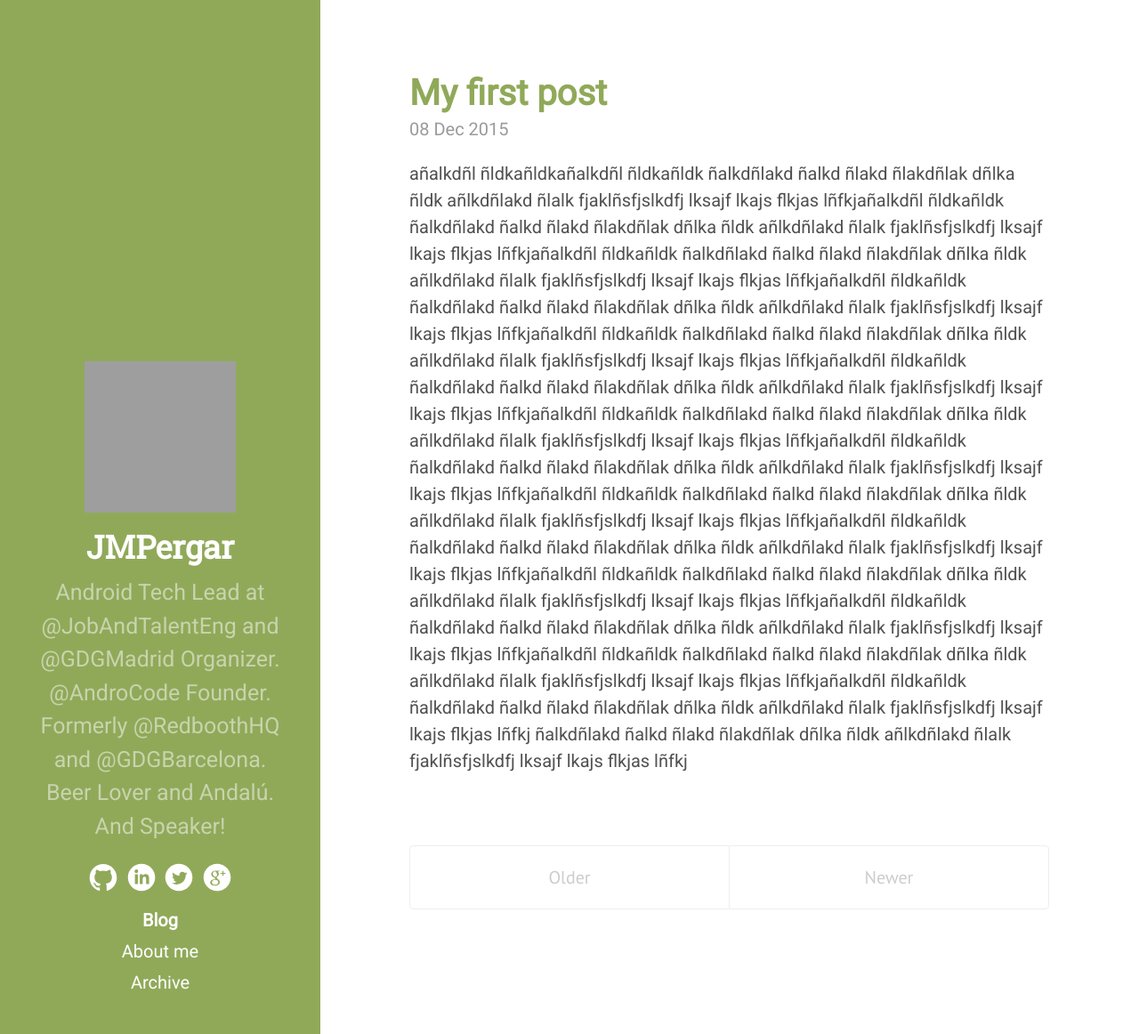
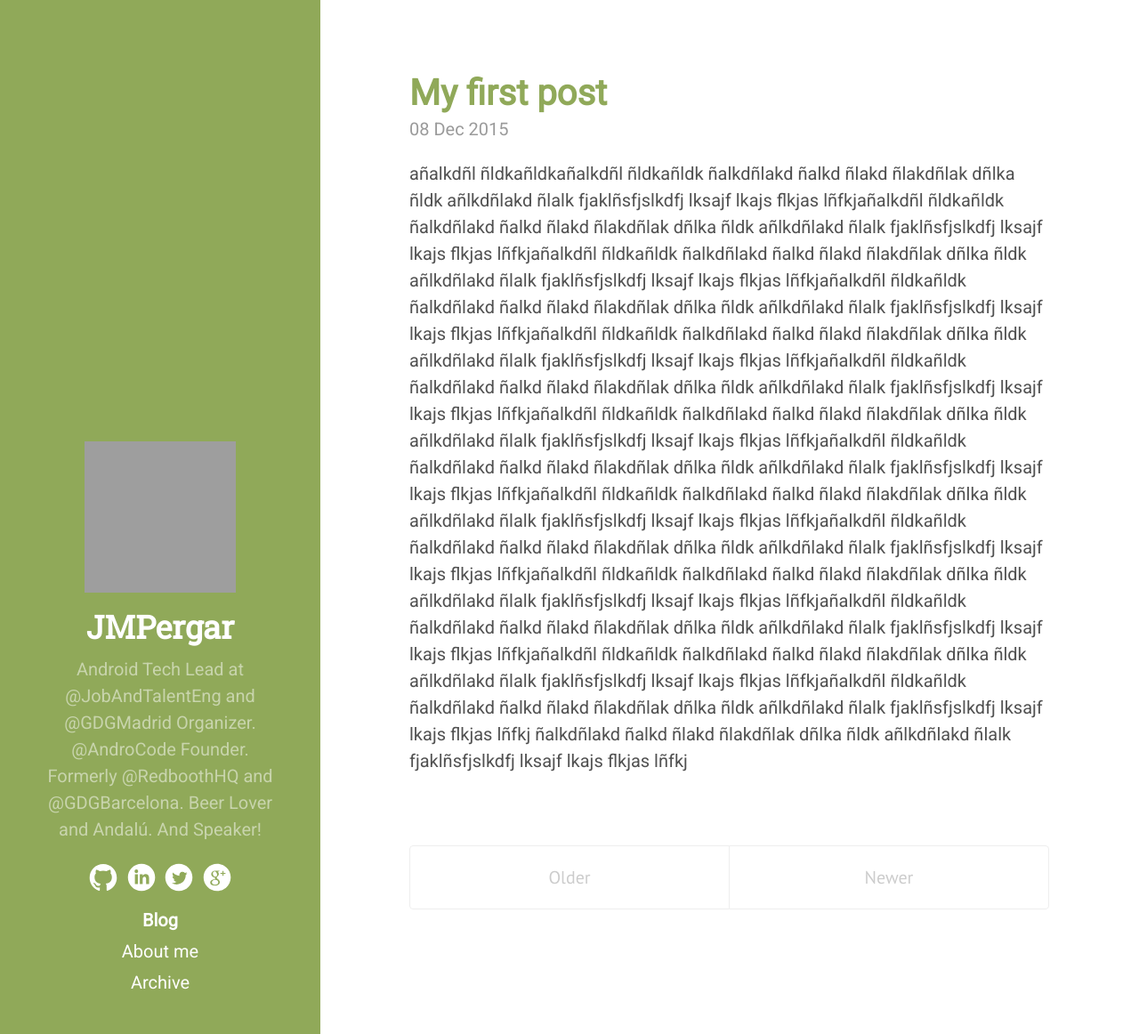
Before and after one commit to JMPergar/jmpergar.github.io, a Jekyll site: the page built from index.html, in a window 1280 px wide and 1162 px high. Shown: the whole window at 89% size. Built offline with Jekyll 4.4.1, drawn with Linux system fonts in a browser that asks for light colours; Markdown is read by kramdown in place of the engine named in the settings; the list of posts is cut into pages by our own code; grey boxes are pictures that could not be loaded.

Commit message:
Change description format

```diff
--- a/public/css/poole.css
+++ b/public/css/poole.css
@@ -259,8 +259,8 @@ tbody tr:nth-child(odd) th {
  */
 
 .lead {
-  font-size: 1.25rem;
-  font-weight: 300;
+  font-size: 1rem;
+  font-weight: 100;
 }
 
 
```
